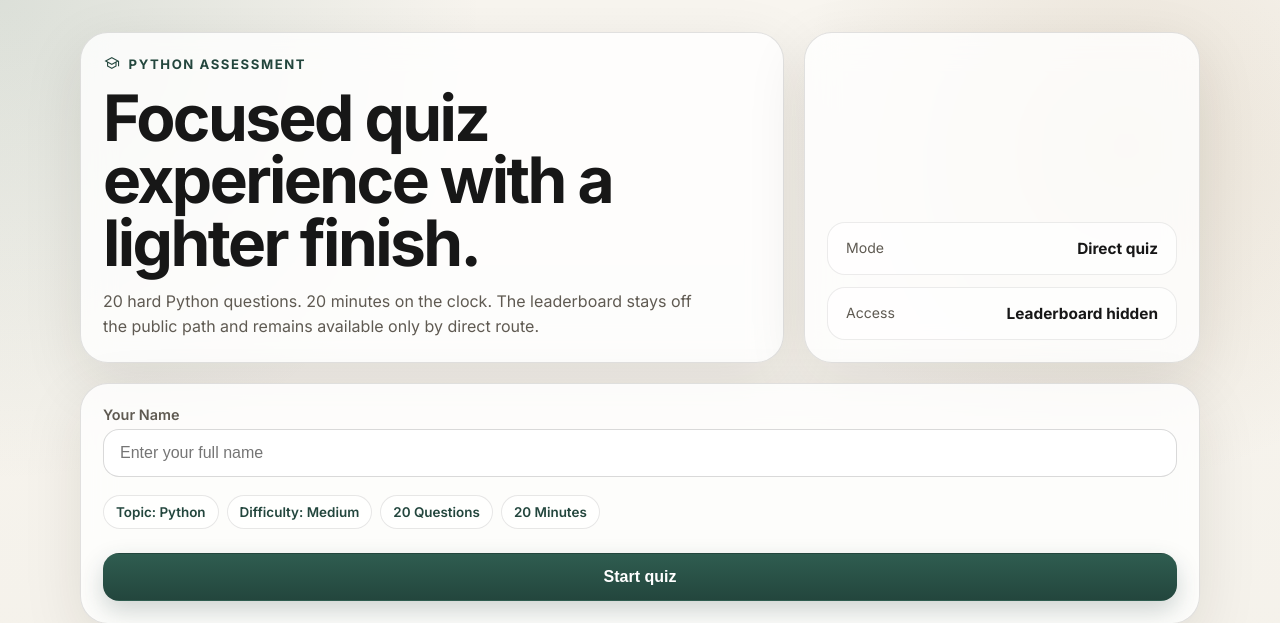
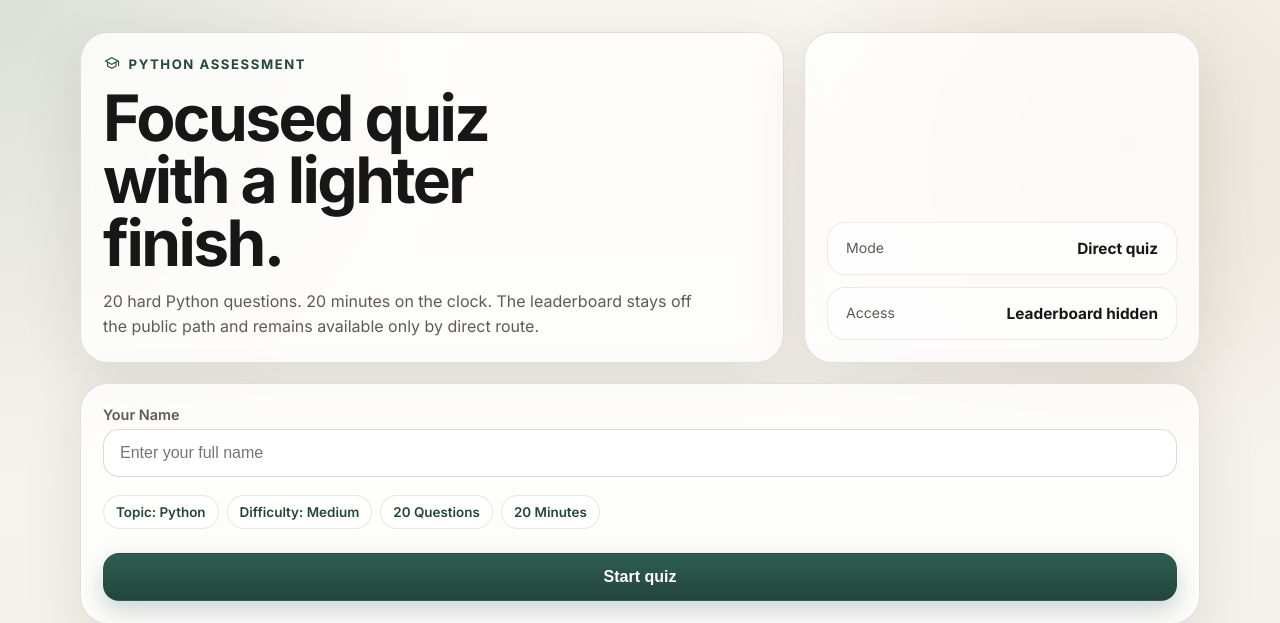
Before and after one commit to kavithamorla/Python-AI-Quiz, a Flask app: page / in a window 1280 px wide. Shown: the top 623 px of the page. Run offline with Flask 3, Linux system fonts and the light colour scheme.

Commit message:
Tighten hero copy

```diff
--- a/templates/index.html
+++ b/templates/index.html
@@ -14,7 +14,7 @@
     <section class="hero">
       <div class="hero-copy">
         <p class="eyebrow"><span class="material-symbols-outlined" aria-hidden="true">school</span> Python assessment</p>
-        <h1>Focused quiz experience with a lighter finish.</h1>
+        <h1>Focused quiz with a lighter finish.</h1>
         <p class="lede">20 hard Python questions. 20 minutes on the clock. The leaderboard stays off the public path and remains available only by direct route.</p>
       </div>
       <div class="hero-panel">
```
